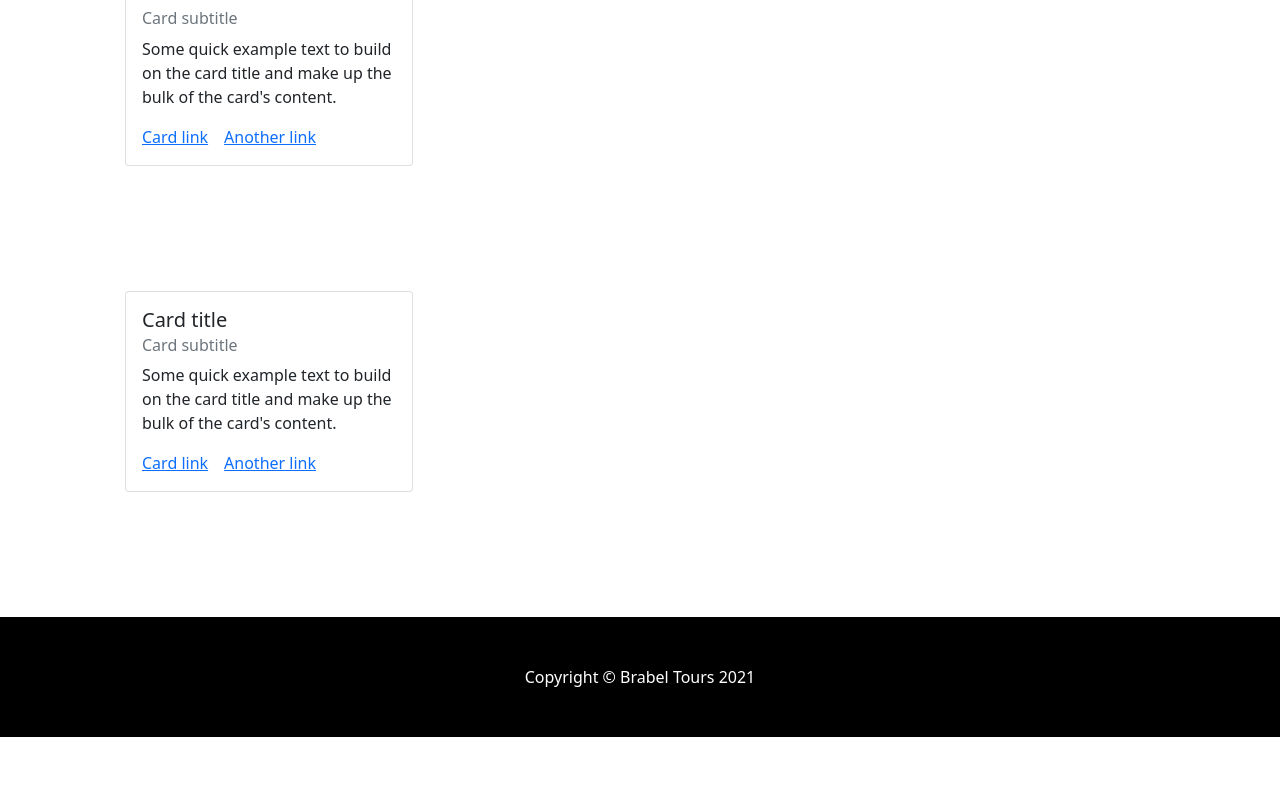
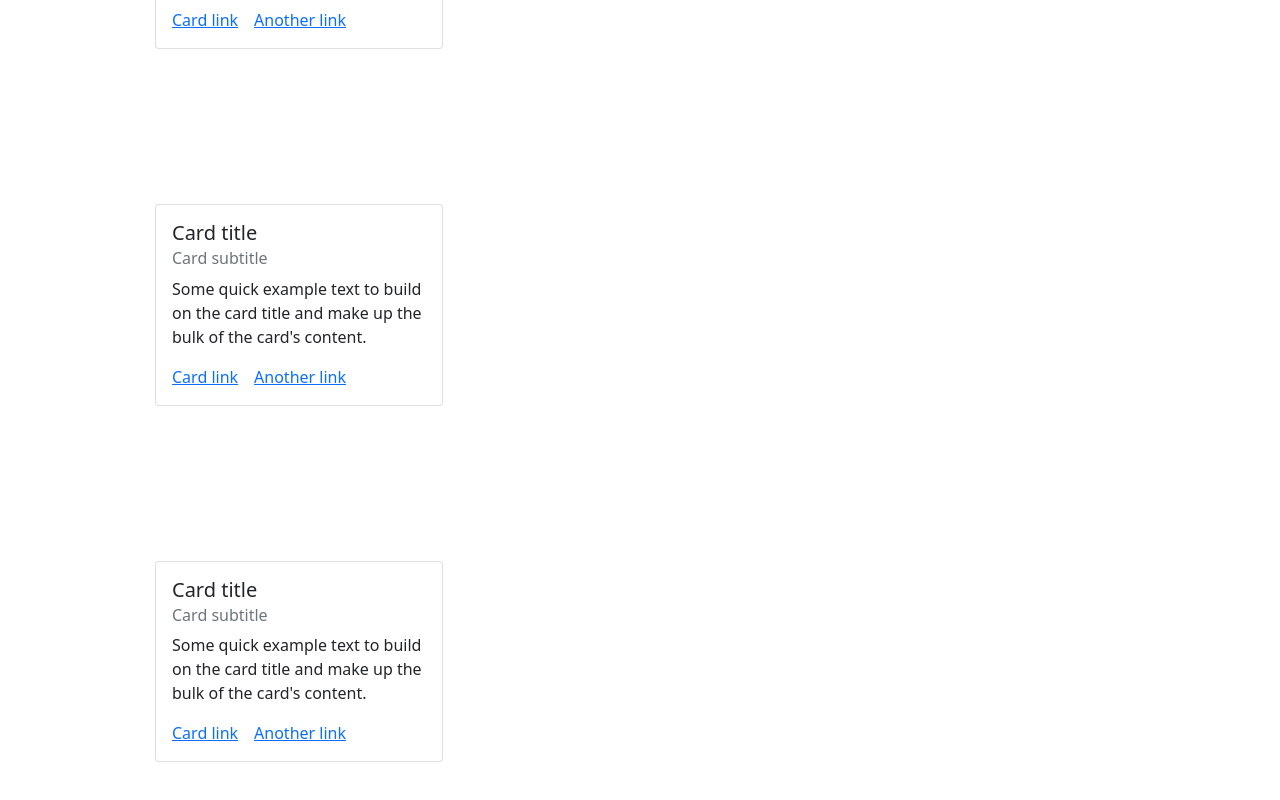
Before and after one commit to IosCaptain/Brabel-Tours, an Angular app in the folder Brabel/: page /cities/san-francisco in a window 1280 px wide. Shown: the part 2385-3185 px from the top of the page. Before the commit the page ends 3122 px from the top, so only its background shows below. Built offline with nearby package versions, Linux system fonts and the light colour scheme.

Commit message:
changed margins

```diff
--- a/Brabel/src/app/app.component.html
+++ b/Brabel/src/app/app.component.html
@@ -1,6 +1,6 @@
 <app-nav-bar></app-nav-bar>
 <app-homepage *ngIf = "homeRoute == '/'" ></app-homepage>
 <router-outlet></router-outlet>
-<footer class="py-5 bg-black">
+<!-- <footer class="py-5 bg-black">
     <div class="container px-4 px-lg-5"><p class="m-0 text-center text-white">Copyright &copy; Brabel Tours 2021</p></div>
-</footer>
+</footer> -->
--- a/Brabel/src/app/city/city.component.css
+++ b/Brabel/src/app/city/city.component.css
@@ -5,7 +5,9 @@
   display: block;
   margin-left: auto;
   margin-right: auto;
+  margin-top:150px;
 }
 .card {
-  margin: 125px;
+  margin: 155px;
+
 }
--- a/Brabel/src/app/homepage/homepage.component.css
+++ b/Brabel/src/app/homepage/homepage.component.css
@@ -63,6 +63,8 @@
   transition: 0.3s;
   display:inline-block;
   border-radius: 10%;
+
+
 }
 
 .cardcontainer:hover {
```
